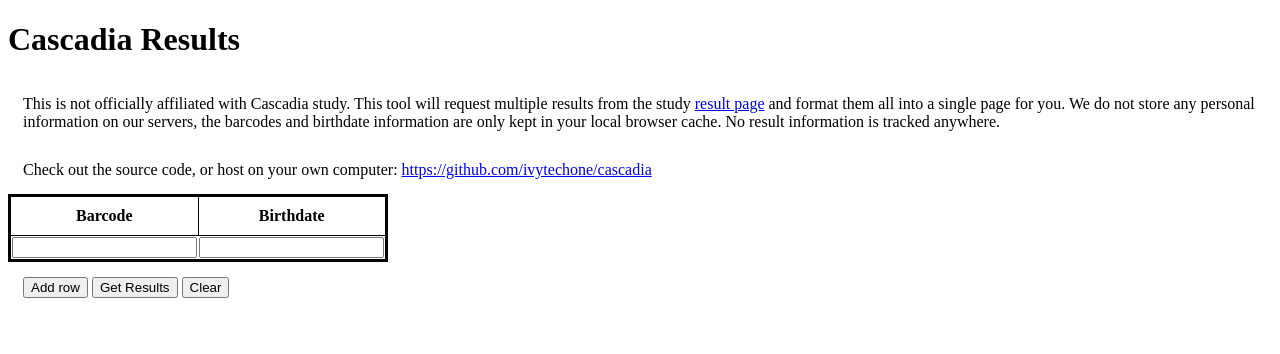
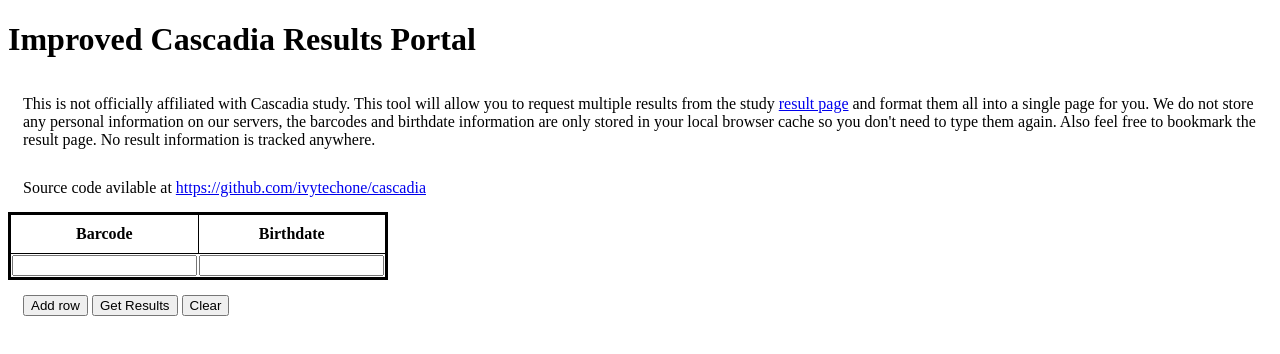
Before and after one commit to ivytechone/cascadia, a website: page public/cascadia.html in a window 1280 px wide. Drawn offline with Linux system fonts and the light colour scheme.

Commit message:
update header

```diff
--- a/public/cascadia.html
+++ b/public/cascadia.html
@@ -2,9 +2,9 @@
 <head>
     <link rel="stylesheet" href="/index.css">
 </head>
-<h1>Cascadia Results</h1>
-<div>This is not officially affiliated with Cascadia study. This tool will request multiple results from the study <a href="https://securelink.labmed.uw.edu/cascadia/">result page</a> and format them all into a single page for you. We do not store any personal information on our servers, the barcodes and birthdate information are only kept in your local browser cache. No result information is tracked anywhere.</div>
-<div>Check out the source code, or host on your own computer: <a href="https://github.com/ivytechone/cascadia">https://github.com/ivytechone/cascadia</a></div>
+<h1>Improved Cascadia Results Portal</h1>
+<div>This is not officially affiliated with Cascadia study. This tool will allow you to request multiple results from the study <a href="https://securelink.labmed.uw.edu/cascadia/">result page</a> and format them all into a single page for you. We do not store any personal information on our servers, the barcodes and birthdate information are only stored in your local browser cache so you don't need to type them again. Also feel free to bookmark the result page. No result information is tracked anywhere.</div>
+<div>Source code avilable at <a href="https://github.com/ivytechone/cascadia">https://github.com/ivytechone/cascadia</a></div>
 
 <body>
     <table id="barcodetable">
```
